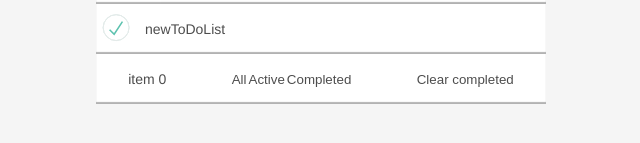
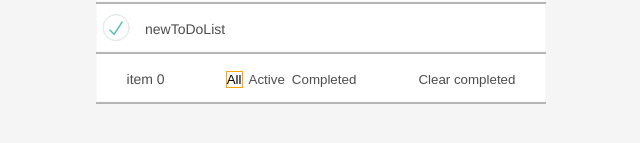
Before and after one commit to Max161rus/todo_list, a React app: page / in a window 1280 px wide. Shown: the part 161-304 px from the top of the page, without its empty margins (319-959 px from the left). Built offline with nearby package versions, Linux system fonts and the light colour scheme.

Commit message:
+class_active

```diff
--- a/src/components/Footer/Footer.jsx
+++ b/src/components/Footer/Footer.jsx
@@ -5,7 +5,7 @@ const Footer = () => {
         <footer className={style.footer}>
             <p className={style.count}>item 0</p>
             <div className={style.filter}>
-                <button className={style.filterAll}>All</button>
+                <button className={style.filterAll && style.active}>All</button>
                 <button className={style.filterActive}>Active</button>
                 <button className={style.filterCompleted}>Completed</button>
             </div>
--- a/src/components/Footer/Footer.module.css
+++ b/src/components/Footer/Footer.module.css
@@ -19,6 +19,7 @@
     color: #4d4d4d;
     font-weight: 500;
     background-color: white;
+    margin-right: 5px;
 }
 
 .filterActive {
@@ -27,6 +28,7 @@
     color: #4d4d4d;
     font-weight: 500;
     background-color: white;
+    margin-right: 5px;
 }
 
 .filterCompleted {
@@ -61,7 +63,9 @@
 }
 
 .active {
-    border-color: orange;
+    background-color: white;
+    border: 1px solid orange;
+    margin-right: 5px;
   }
 
 @media (min-width: 450px) and (max-width: 500px) {
```
